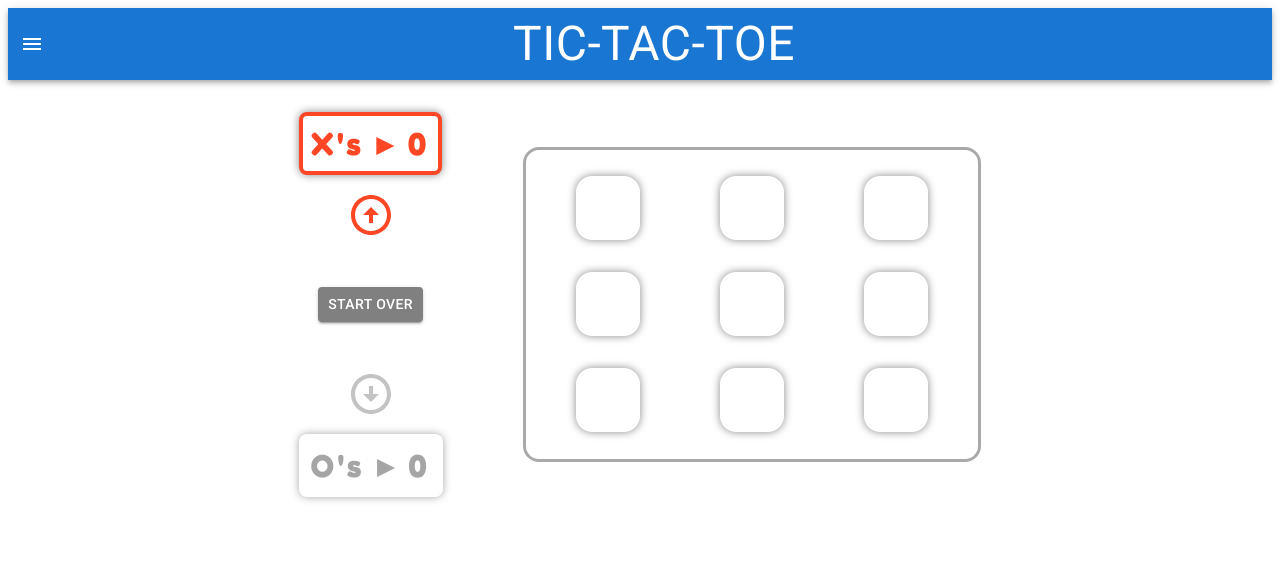
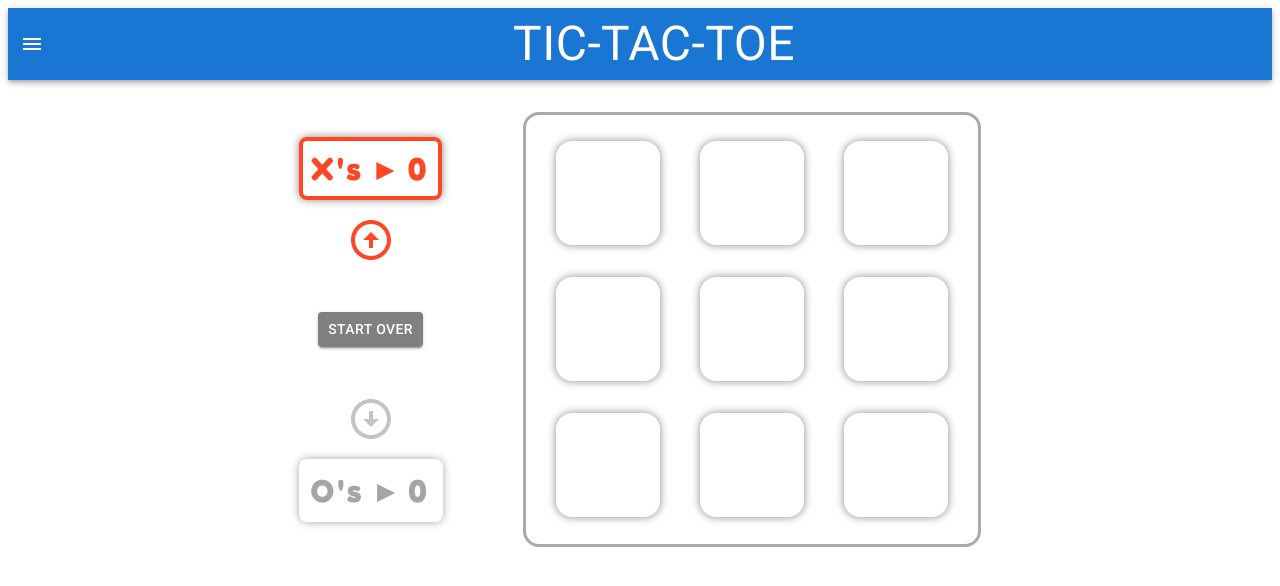
Before and after one commit to hawkjosh/mini-games, a React (Vite) app: page /tic-tac-toe in a window 1280 px wide. Shown: the top 586 px of the page. Built offline with nearby package versions, Linux system fonts and the light colour scheme.

Commit message:
more work on resizing tictactoe gameboard for mobile

```diff
--- a/src/assets/styles/TicTacToe/Square.css
+++ b/src/assets/styles/TicTacToe/Square.css
@@ -1,4 +1,19 @@
 .square {
+  text-align: center;
+  font-size: 6.5rem;
+  font-family: 'Fredoka', sans-serif;
+  font-weight: bold;
+  line-height: 6.5rem;
+  background-color: white;
+  border: none;
+  border-radius: 1rem;
+  box-shadow: 0 0 0.5rem #888;
+  aspect-ratio: 1/1;
+  width: 6.5rem;
+  margin: 1rem;
+}
+
+.square-mobile {
   text-align: center;
   font-size: 4rem;
   font-family: 'Fredoka', sans-serif;
--- a/src/components/TicTacToe/Gameboard.jsx
+++ b/src/components/TicTacToe/Gameboard.jsx
@@ -83,7 +83,7 @@ export default function Gameboard({ board, onClick }) {
           sx={{border: 'solid darkgray', borderRadius: '1rem', padding: '0.25rem'}}
           >
           <Box
-            sx={{display: 'grid', gridTemplateColumns: 'repeat(3, 6rem)', placeItems: 'center', justifyContent: 'center'}}
+            sx={{display: 'grid', gridTemplateColumns: 'repeat(3, 7.5rem)', placeItems: 'center', justifyContent: 'center'}}
             >
             {board.map((value, index) => {
               return <Square key={index} value={value} onClick={() => value === null && onClick(index)} />
--- a/src/components/TicTacToe/Square.jsx
+++ b/src/components/TicTacToe/Square.jsx
@@ -42,6 +42,7 @@ const Mobile = ({ children }) => {
 export default function Square({ value, onClick }) {
 
   const style = value === 'X' ? 'square x' : 'square o'
+  const styleMobile = value === 'X' ? 'square-mobile x' : 'square-mobile o'
 
   return (
     <ThemeProvider theme={theme}>
@@ -75,7 +76,7 @@ export default function Square({ value, onClick }) {
       <Mobile>
         <Box
           component='button'
-          className={style}
+          className={styleMobile}
           onClick={onClick}
           >
           {value}
```
